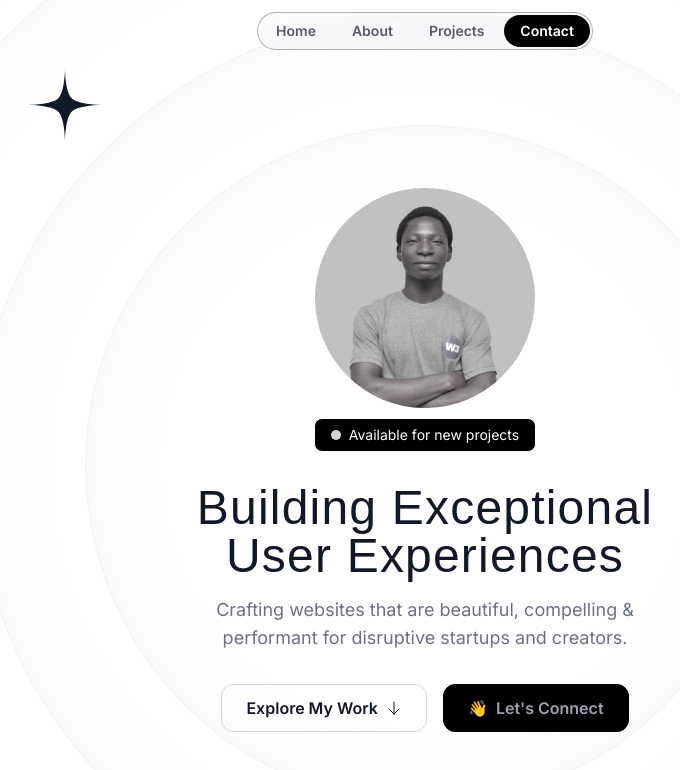
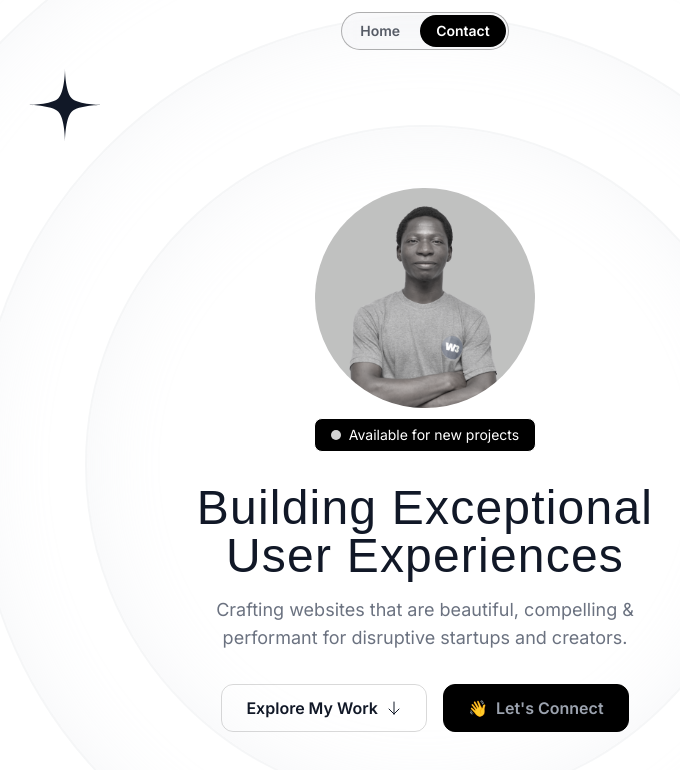
Before and after one commit to Matthewokiemute/kodenigga, a Next.js app: page / in a window 1280 px wide. Shown: the top 770 px of the page, without its empty margins (215-895 px from the left). Built offline with nearby package versions, Linux system fonts and the light colour scheme; a web font is replaced by a local one.

Commit message:
first commit

```diff
--- a/src/sections/Header.tsx
+++ b/src/sections/Header.tsx
@@ -5,12 +5,12 @@ export const Header = () => {
         <a href="#" className="nav-item">
           Home
         </a>
-        <a href="#" className="nav-item">
+        {/* <a href="#" className="nav-item">
           About
         </a>
         <a href="#" className="nav-item">
           Projects
-        </a>
+        </a> */}
         <a
           href="#"
           className="nav-item bg-black text-white hover:bg-black/70 hover:text-white"
```
